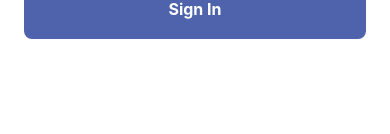
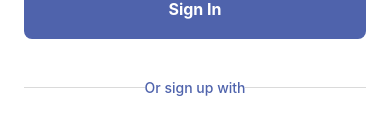
Before and after one commit to Schattsch/MobileAppExample, a React Native app: screen / in a window 390 px wide. Shown: the part 484-618 px from the top of the page. Built offline with nearby package versions, Linux system fonts and the light colour scheme.

Commit message:
Separator komponent

```diff
--- /dev/null
+++ b/src/components/Separator/index.js
@@ -0,0 +1,15 @@
+import React from "react";
+import { Text, View } from "react-native";
+
+import { styles } from "./styles";
+
+const Separator = ({text}) => {
+    return(
+        <View style={styles.container}>
+            <View style={styles.line} />
+            <Text style={styles.text}>{text}</Text>
+            <View style={styles.line} />
+        </View>
+    )
+}
+export default Separator
--- /dev/null
+++ b/src/components/Separator/styles.js
@@ -0,0 +1,21 @@
+import { StyleSheet } from "react-native";
+
+import { colors } from "../../utils/colors";
+
+export const styles = StyleSheet.create({
+    container: {
+        flexDirection: 'row',
+        alignItems: 'center',
+        marginVertical: 20
+    },
+    text: {
+        color: colors.blue,
+        fontWeight: '500'
+    },
+    line: {
+        backgroundColor: colors.lightGray,
+        height: 1,
+        flex: 1,
+        marginVertical: 8
+    }
+})
--- a/src/screens/auth/Signup/index.js
+++ b/src/screens/auth/Signup/index.js
@@ -5,6 +5,7 @@
 import Input from "../../../components/Input";
 import Checkbox from "../../../components/Checkbox";
 import Button from "../../../components/Button";
+import Separator from "../../../components/Separator";
 
 const SignUp = () => {
     const [checked, setChecked] = useState(false)
@@ -20,6 +21,7 @@
                 <Text style={styles.agreeText}>I agree with <Text style={styles.boldText}>Terms</Text> & <Text style={styles.boldText}>Privacy</Text></Text>
             </View>
             <Button style={styles.button} title="Sign In" />
+            <Separator text="Or sign up with" />
             </View>
     )
 }
--- a/src/utils/colors.js
+++ b/src/utils/colors.js
@@ -4,4 +4,5 @@
     orange: '#FCA34D',
     black: '#000000',
     grey: "#8D9BB5",
+    lightGray: '#DADADA'
 }
```
